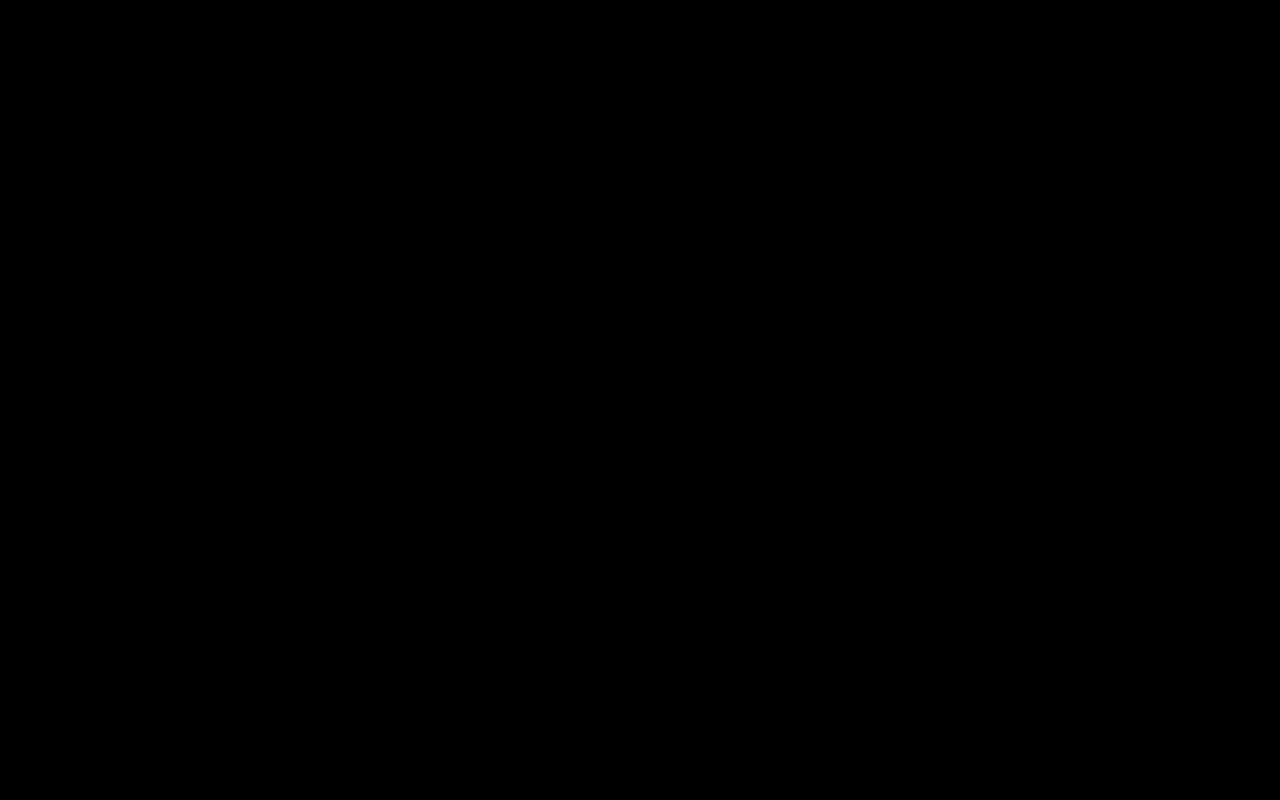
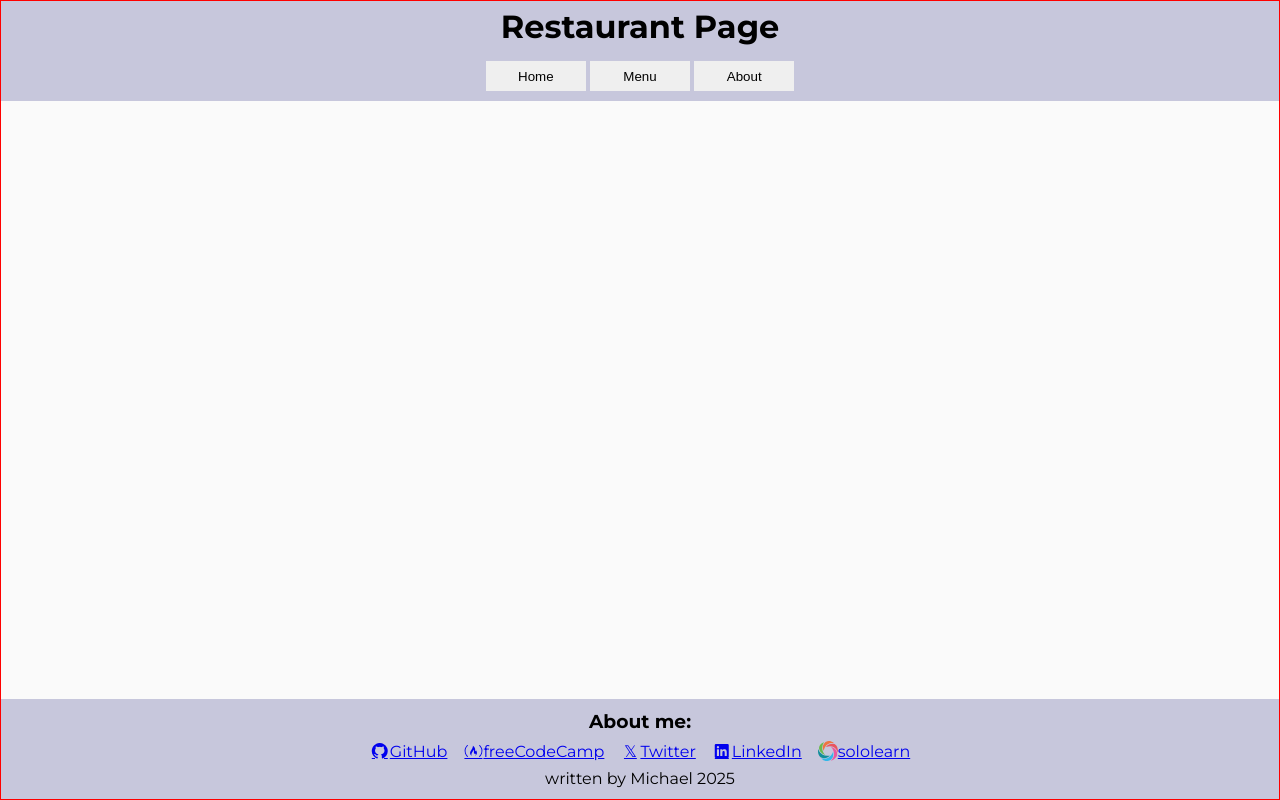
Before and after one commit to MightyCharm/restaurant-page2, a website built with webpack: page src/template.html in a window 1280 px wide. Built offline with nearby package versions, Linux system fonts and the light colour scheme.

Commit message:
feat(layout): add HTML structure and CSS styling

```diff
--- a/package.json
+++ b/package.json
@@ -4,7 +4,8 @@
   "description": "",
   "main": "index.js",
   "scripts": {
-    "test": "echo \"Error: no test specified\" && exit 1"
+    "test": "echo \"Error: no test specified\" && exit 1",
+    "start": "webpack serve --mode development"
   },
   "keywords": [],
   "author": "",
@@ -17,5 +18,8 @@
     "webpack": "^5.102.0",
     "webpack-cli": "^6.0.1",
     "webpack-dev-server": "^5.2.2"
+  },
+  "dependencies": {
+    "@fortawesome/fontawesome-free": "^7.0.1"
   }
 }
--- a/src/index.js
+++ b/src/index.js
@@ -1,4 +1,5 @@
 import "./styles.css";
+import "@fortawesome/fontawesome-free/css/all.css";
 
 // example of importing an image
 /*
--- a/src/styles.css
+++ b/src/styles.css
@@ -1,3 +1,96 @@
+@import url("https://fonts.googleapis.com/css2?family=Montserrat:wght@300;400;500;700&display=swap");
+
+* {
+  margin: 0;
+  padding: 0;
+  box-sizing: border-box;
+}
+
+:root {
+  --bg-header: hsl(240, 23%, 82%);
+  --bg-main: hsl(0, 0%, 98%);
+  --bg-footer: hsl(240, 23%, 82%);
+}
+
+body,
+.container {
+  height: 100vh;
+}
+
 body {
-    background-color: black;
+  background-color: hsl(195, 4%, 79%);
+  font-family: "Montserrat", sans-serif;
 }
+
+.container {
+  display: grid;
+  grid-template-rows: 100px 1fr 100px;
+  border: 1px solid red;
+}
+
+header {
+  display: grid;
+  grid-template-rows: 1fr 1fr;
+  justify-items: center;
+  align-items: center;
+
+  /* border: 1px solid blue; */
+  background-color: var(--bg-header);
+}
+
+.btn {
+    width: 100px;
+    height: 30px;
+    border: none;
+}
+
+.btn:hover {
+    background-color: pink;
+}
+
+main {
+    background-color: var(--bg-main);
+  /* border: 1px solid green; */
+}
+
+footer {
+  display: flex;
+  flex-direction: column;
+  align-items: center;
+  justify-content: center;
+  gap: 0.5rem;
+  /* border: 1px solid rgb(177, 36, 184); */
+  background-color: var(--bg-footer);
+}
+
+.footer-header {
+  /* background-color: red; */
+}
+
+.footer-list {
+  display: flex;
+  align-items: center;
+  gap: 1rem;
+
+  list-style-type: none;
+  /* background-color: yellow; */
+}
+
+.footer-list a {
+ display: flex;
+ align-items: center;
+}
+
+
+.fa.fa-twitter::before {
+  content: "𝕏";
+}
+
+.img-solo-learn {
+  width: 20px;
+  height: 20px;
+}
+
+.footer-name {
+  /* background-color: blue; */
+}
--- a/src/template.html
+++ b/src/template.html
@@ -1,11 +1,69 @@
 <!DOCTYPE html>
 <html lang="en">
-<head>
-    <meta charset="UTF-8">
-    <meta name="viewport" content="width=device-width, initial-scale=1.0">
-    <title>Document</title>
-</head>
-<body>
+  <head>
+    <meta charset="UTF-8" />
+    <meta name="viewport" content="width=device-width, initial-scale=1.0" />
+    <title>Restaurant Page (The Odin Project)</title>
+  </head>
+  <body>
+    <div class="container">
+      <header>
+        <h1>Restaurant Page</h1>
+        <nav>
+          <button class="btn">Home</button>
+          <button class="btn">Menu</button>
+          <button class="btn">About</button>
+        </nav>
+      </header>
 
-</body>
+      <main>
+        <div id="content"></div>
+      </main>
+
+      <footer>
+        <h3 class="footer-header">About me:</h3>
+        <ul class="footer-list">
+          <li>
+            <a href="https://github.com/MightyCharm" target="_blank">
+              <i class="fab fa-github"></i>GitHub</a
+            >
+          </li>
+
+          <li>
+            <a href="https://www.freecodecamp.org/MightyCharm" target="_blank">
+              <i class="fab fa-free-code-camp"></i>freeCodeCamp</a
+            >
+          </li>
+
+          <li>
+            <a href="https://x.com/Michael_1800" target="_blank">
+              <i class="fa fa-twitter"></i>Twitter</a
+            >
+          </li>
+
+          <li>
+            <a
+              href="https://www.linkedin.com/in/michael-m%C3%BCller-pforzheim"
+              target="_blank"
+              ><i class="fab fa-linkedin"></i>LinkedIn</a
+            >
+          </li>
+
+          <li>
+            <a
+              href="https://www.sololearn.com/de/profile/25075522"
+              target="_blank"
+            >
+              <img
+                class="img-solo-learn"
+                src="./images/SoloLearn_logo.svg"
+                alt="sololearn logo"
+              />sololearn</a
+            >
+          </li>
+        </ul>
+        <div class="footer-name">written by Michael 2025</div>
+      </footer>
+    </div>
+  </body>
 </html>
--- a/webpack.config.js
+++ b/webpack.config.js
@@ -34,6 +34,13 @@ module.exports = {
         test: /\.(png|svg|jpg|jpeg|gif)$/i,
         type: "asset/resource",
       },
+      {
+        test: /\.(woff|woff2|eot|ttf|otf)$/i,
+        type: "asset/resource",
+        generator: {
+          filename: "fonts/[name].[contenthash][ext]",
+        },
+      },
     ],
   },
 };
```
Also changed, not shown: src/images/SoloLearn_logo.svg (added), 1 other file.
